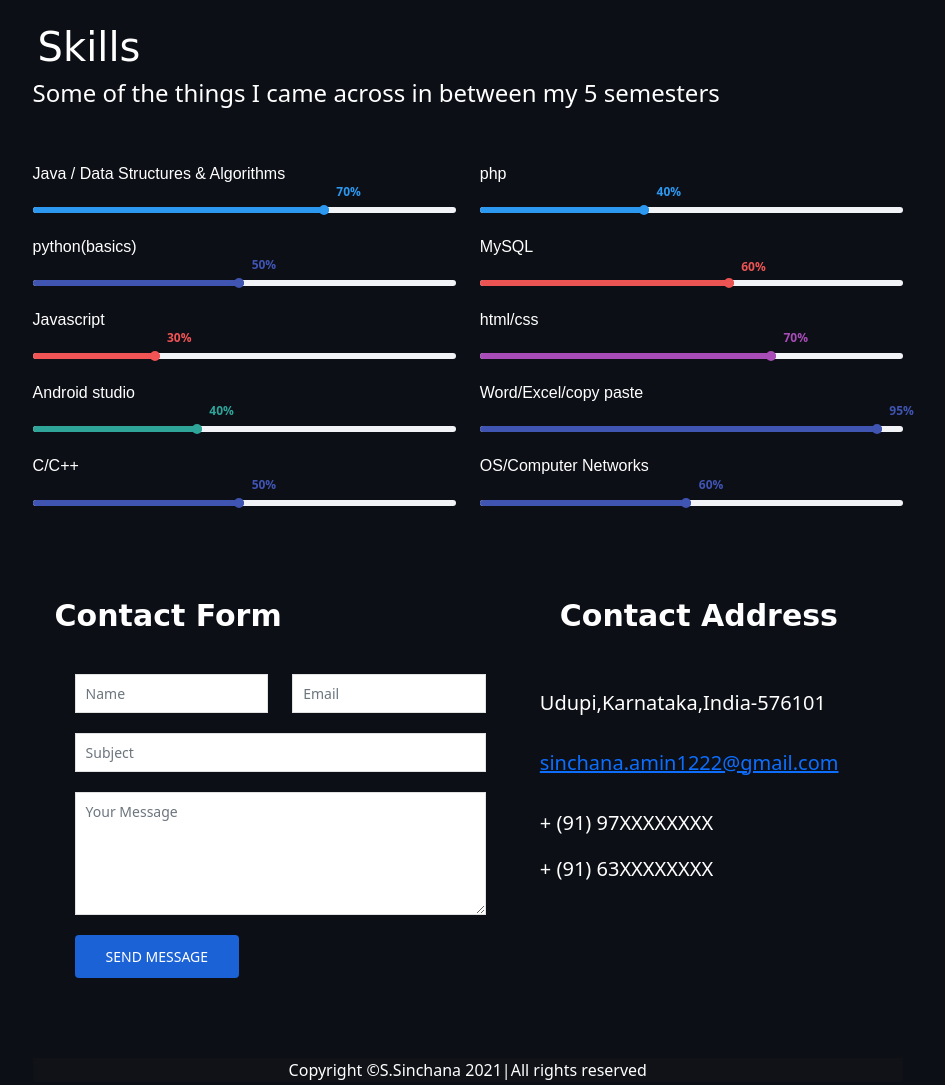
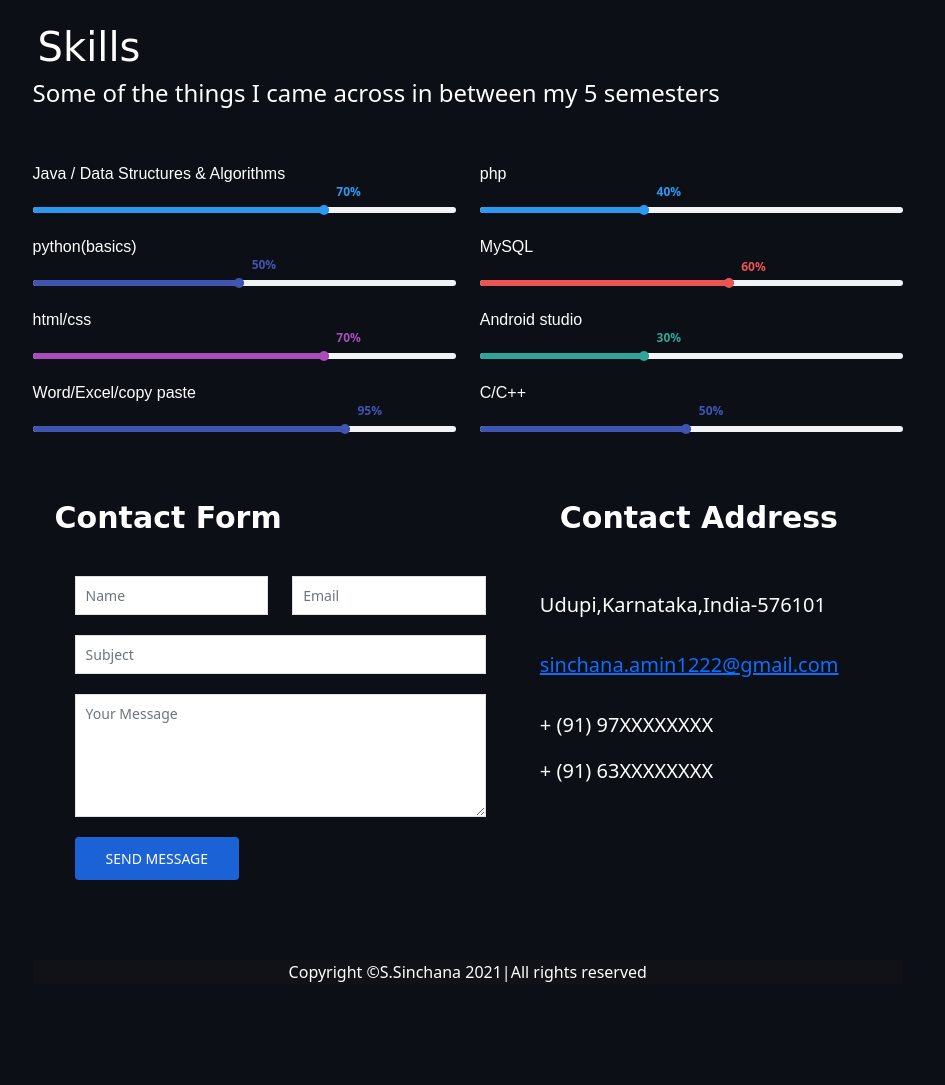
Before and after one commit to Sinchana-Amin/MyPortfolio.gitgub.io, a plain HTML site: page index.html in a window 1280 px wide. Shown: the part 3436-4521 px from the top of the page, without its empty margins (313-1258 px from the left). After the commit the page ends 4460 px from the top, so only its background shows below. Drawn offline with nearby package versions, Linux system fonts and the light colour scheme; a script that the page names is missing; a web font is replaced by a local one.

Commit message:
Update index.html

```diff
--- a/index.html
+++ b/index.html
@@ -331,7 +331,7 @@
                 </div>
               </div>
               <br>
-              <div class="col-md-6 animate-box" data-animate-effect="fadeInLeft">
+            <!--  <div class="col-md-6 animate-box" data-animate-effect="fadeInLeft">
                 <div class="progress-wrap">
                   <br>
                   <h3 style="font-weight: 500;">Javascript</h3>
@@ -342,7 +342,7 @@
                     </div>
                   </div>
                 </div>
-              </div>
+              </div>-->
               <br>
               <div class="col-md-6 animate-box" data-animate-effect="fadeInRight">
                 <div class="progress-wrap">
@@ -364,7 +364,7 @@
                   <div class="progress">
                     <div class="progress-bar color-5" role="progressbar" aria-valuenow="50"
                       aria-valuemin="0" aria-valuemax="100" style="width:40%">
-                      <span>40%</span>
+                      <span>30%</span>
                     </div>
                   </div>
                 </div>
@@ -376,7 +376,7 @@
                   <h3 style="font-weight: 500;">Word/Excel/copy paste</h3>
                   <div class="progress">
                     <div class="progress-bar color-6" role="progressbar" aria-valuenow="50"
-                      aria-valuemin="0" aria-valuemax="100" style="width:95%">
+                      aria-valuemin="0" aria-valuemax="100" style="width:75%">
                       <span>95%</span>
                     </div>
                   </div>
@@ -396,10 +396,10 @@
                 </div>
               </div>
               <br>
-              <div class="col-md-6 animate-box" data-animate-effect="fadeInRight">
+             <!-- <div class="col-md-6 animate-box" data-animate-effect="fadeInRight">
                 <div class="progress-wrap">
                   <br>
-                  <h3 style="font-weight: 500;">OS/Computer Networks</h3>
+                  <h3 style="font-weight: 500;"></h3>
                   <div class="progress">
                     <div class="progress-bar color-6" role="progressbar" aria-valuenow="70"
                       aria-valuemin="0" aria-valuemax="100" style="width:50%">
@@ -409,7 +409,7 @@
                 </div>
               </div>
             </div>
-          </div>
+          </div>-->
           <br>
         </section>
       </div>
```
